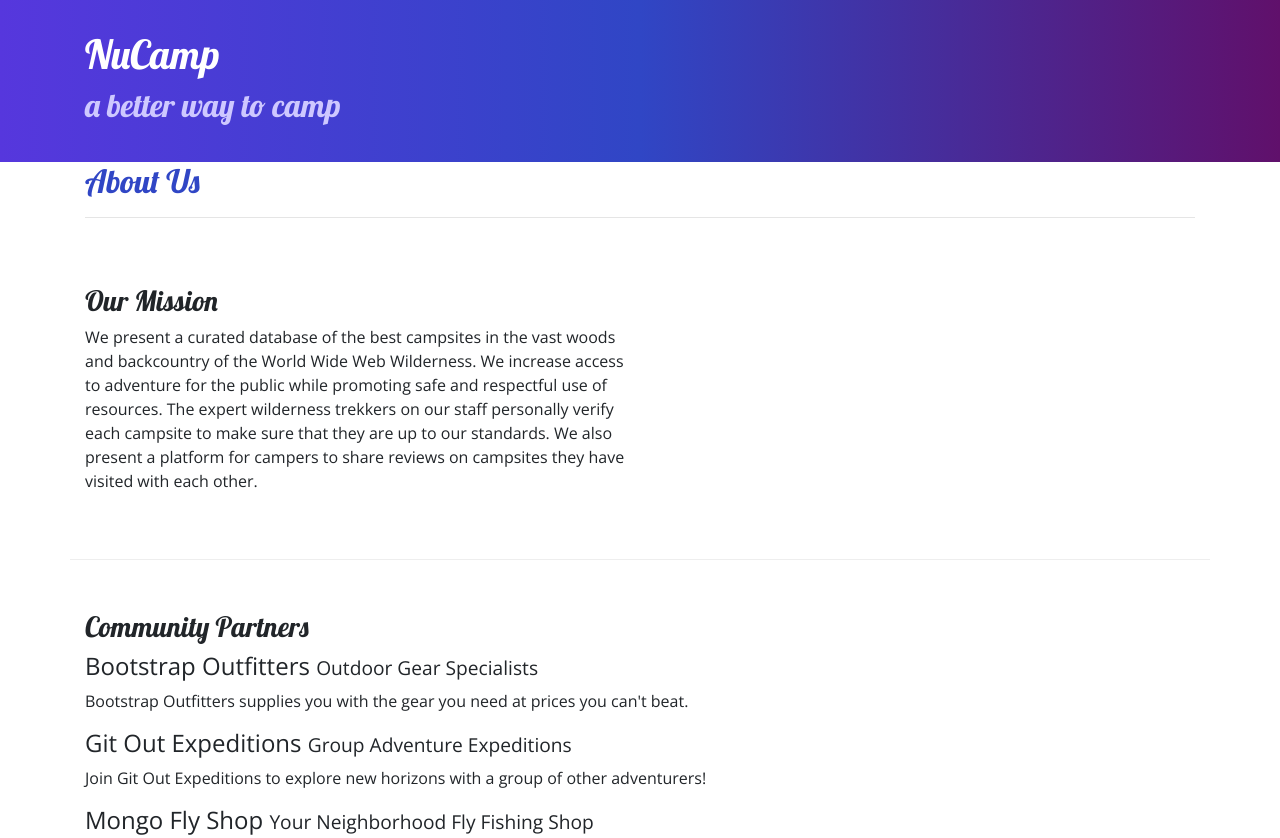
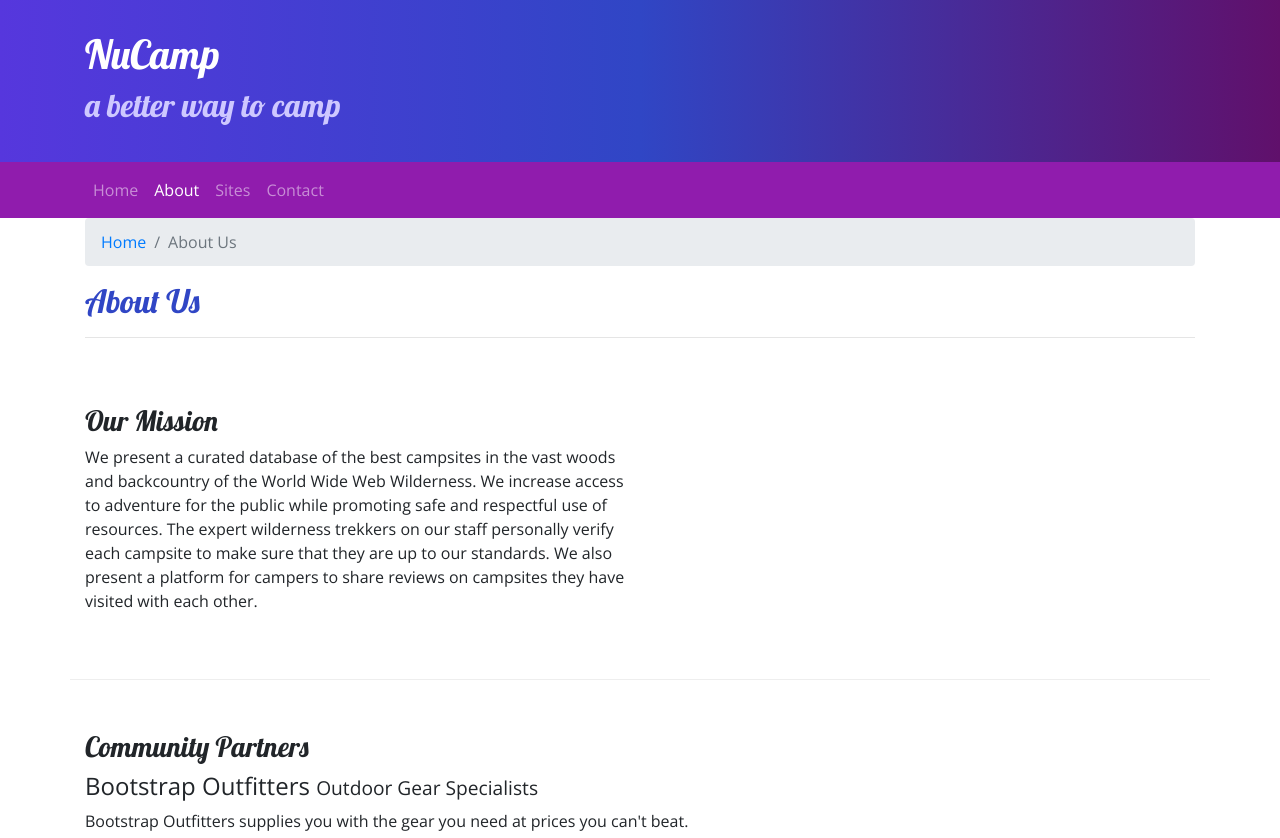
Before and after one commit to lauraharston/nucampsite-change-it-up, a website: page aboutus.html in a window 1280 px wide. Shown: the top 838 px of the page. Drawn offline with nearby package versions, Linux system fonts and the light colour scheme.

Commit message:
added breadcrumbs on the about uspage

```diff
--- a/aboutus.html
+++ b/aboutus.html
@@ -26,10 +26,30 @@
         </div>
     </header>
 
+    <nav class="navbar navbar-expand-sm navbar-dark sticky-top">
+        <div class="container">
+        <button class="navbar-toggler ml-auto" type="button" data-toggle="collapse" data-target="#nucampNavbar">
+            <span class="navbar-toggler-icon"></span>
+        </button>
+            <div class="collapse navbar-collapse" id="nucampNavbar">
+                <ul class="navbar-nav">
+                    <li class="nav-item"><a class="nav-link" href="./index.html">Home</a></li>
+                    <li class="nav-item active"><a class="nav-link" href="#">About</a></li>
+                    <li class="nav-item"><a class="nav-link" href="#">Sites</a></li>
+                    <li class="nav-item"><a class="nav-link" href="#">Contact</a></li>
+                </ul>
+            </div>
+        </div>
+    </nav>
+
     <div class="container">
 
         <div class="row">
-            <div class='col-12'>
+            <div class='col'>
+                <ol class="breadcrumb">
+                    <li class="breadcrumb-item"> <a href="./index.html">Home</a></li>
+                    <li class="breadcrumb-item active">About Us</li>
+                </ol>
                <h2>About Us</h2>
                <hr />
             </div>
```
